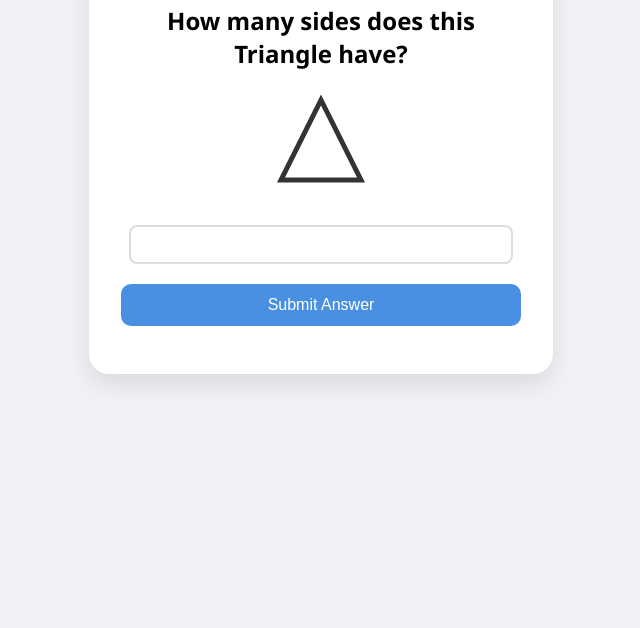
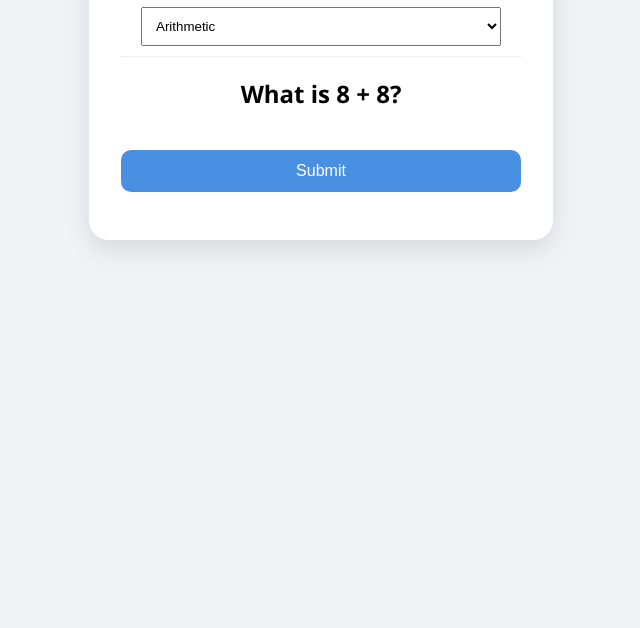
Before and after one commit to augustapplause/sillybridget, a plain HTML site: page index.html in a window 1280 px wide. Shown: the part 172-800 px from the top of the page, without its empty margins (319-959 px from the left). Drawn offline with Linux system fonts and the light colour scheme.

Commit message:
Add files via upload

```diff
--- a/index.html
+++ b/index.html
@@ -2,18 +2,25 @@
 <html lang="en">
 <head>
     <meta charset="UTF-8">
-    <meta name="viewport" content="width=device-width, initial-scale=1.0">
     <title>Kids Math Master</title>
     <link rel="stylesheet" href="style.css">
 </head>
 <body>
     <div class="quiz-card">
         <h1>🧮 Kids Math Master</h1>
+        <div id="settings">
+            <label>Age: <input type="range" id="age" min="5" max="12" value="7" oninput="updateAge(this.value)"> <span id="ageVal">7</span></label>
+            <select id="category" onchange="resetQuiz()">
+                <option value="Arithmetic">Arithmetic</option>
+                <option value="Time">Time</option>
+                <option value="Geometry">Geometry</option>
+            </select>
+        </div>
         <div id="quiz-area">
             <h2 id="question">Loading...</h2>
             <div id="visual-area"></div>
             <div id="input-area"></div>
-            <button id="submit-btn" onclick="checkAnswer()">Submit Answer</button>
+            <button id="submit-btn" onclick="checkAnswer()">Submit</button>
             <p id="feedback"></p>
         </div>
     </div>
--- a/script.js
+++ b/script.js
@@ -1,32 +1,38 @@
-const shapes = [
-    { name: "Square", sides: 4, svg: '<rect x="10" y="10" width="80" height="80" fill="none" stroke="#333" stroke-width="5"/>' },
-    { name: "Triangle", sides: 3, svg: '<polygon points="50,10 90,90 10,90" fill="none" stroke="#333" stroke-width="5"/>' }
-];
+let score = 0, qCount = 0, currentData = {};
+let age = 7;
 
-let currentData = {};
+function updateAge(val) { document.getElementById('ageVal').innerText = val; age = val; }
+
+function resetQuiz() { score = 0; qCount = 0; generateQuestion(); }
 
 function generateQuestion() {
-    const isGeo = Math.random() > 0.5;
-    if (isGeo) {
-        let s = shapes[Math.floor(Math.random() * shapes.length)];
-        currentData = { ans: s.sides, text: `How many sides does this ${s.name} have?`, svg: s.svg };
-        document.getElementById('visual-area').innerHTML = `<svg width="100" height="100">${s.svg}</svg>`;
-        document.getElementById('input-area').innerHTML = '<input type="number" id="user-ans">';
+    if (qCount >= 10) {
+        document.getElementById('quiz-area').innerHTML = `<h2>Quiz Complete!</h2><p>Final Score: ${score}/10</p><button onclick="location.reload()">Play Again</button>`;
+        return;
+    }
+    qCount++;
+    const cat = document.getElementById('category').value;
+    const diff = age * 2; // Difficulty scales with age
+
+    if (cat === "Arithmetic") {
+        let a = Math.floor(Math.random() * diff), b = Math.floor(Math.random() * diff);
+        currentData = { ans: a + b, text: `What is ${a} + ${b}?` };
+    } else if (cat === "Geometry") {
+        const shapes = [{n:"Square", s:4}, {n:"Triangle", s:3}, {n:"Pentagon", s:5}];
+        let s = shapes[Math.floor(Math.random()*shapes.length)];
+        currentData = { ans: s.s, text: `How many sides does a ${s.n} have?` };
     } else {
-        let a = Math.floor(Math.random() * 20) + 1;
-        let b = Math.floor(Math.random() * 20) + 1;
-        currentData = { ans: a + b, text: `What is ${a} + ${b}?` };
-        document.getElementById('visual-area').innerHTML = '';
-        document.getElementById('input-area').innerHTML = '<input type="number" id="user-ans">';
+        let h = Math.floor(Math.random() * 12) + 1;
+        currentData = { ans: h, text: `If the hour hand is on ${h}, what number will it be on in 1 hour?` };
     }
     document.getElementById('question').innerText = currentData.text;
-    document.getElementById('feedback').innerText = '';
 }
 
 function checkAnswer() {
-    let val = document.getElementById('user-ans').value;
-    document.getElementById('feedback').innerText = (parseInt(val) === currentData.ans) ? "Correct! 🎉" : "Try again!";
-    if(parseInt(val) === currentData.ans) setTimeout(generateQuestion, 1500);
+    let val = document.getElementById('user-ans')?.value;
+    if (parseInt(val) === currentData.ans) { score++; alert("Correct!"); }
+    else { alert("Wrong! The answer was " + currentData.ans); }
+    generateQuestion();
 }
-
+// Initial call
 generateQuestion();
--- a/style.css
+++ b/style.css
@@ -1,6 +1,5 @@
-body { font-family: 'Segoe UI', sans-serif; background: #f0f2f5; display: flex; justify-content: center; padding-top: 50px; }
+body { font-family: 'Segoe UI', sans-serif; background: #f0f2f5; display: flex; justify-content: center; padding-top: 20px; }
 .quiz-card { background: white; padding: 2rem; border-radius: 20px; box-shadow: 0 10px 25px rgba(0,0,0,0.1); width: 100%; max-width: 400px; text-align: center; }
+#settings { margin-bottom: 20px; padding-bottom: 10px; border-bottom: 1px solid #eee; }
 button { background: #4a90e2; color: white; border: none; padding: 12px 24px; border-radius: 10px; cursor: pointer; font-size: 16px; margin-top: 20px; width: 100%; }
-button:hover { background: #357abd; }
-input, select { padding: 10px; width: 90%; border: 2px solid #ddd; border-radius: 8px; margin-top: 10px; }
-#visual-area { margin: 20px 0; }
+input[type="number"], select { padding: 10px; width: 90%; margin-top: 10px; }
```
